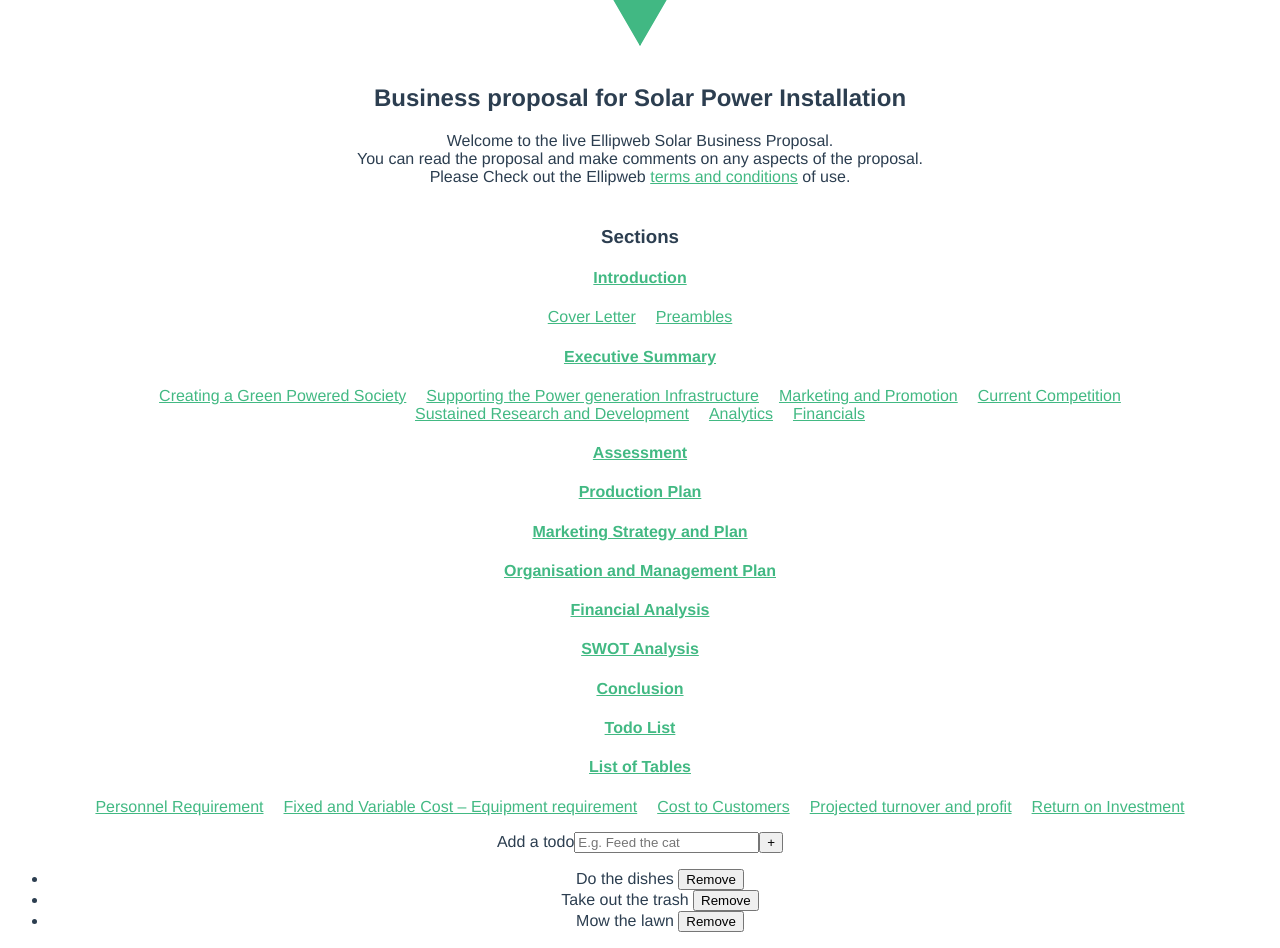
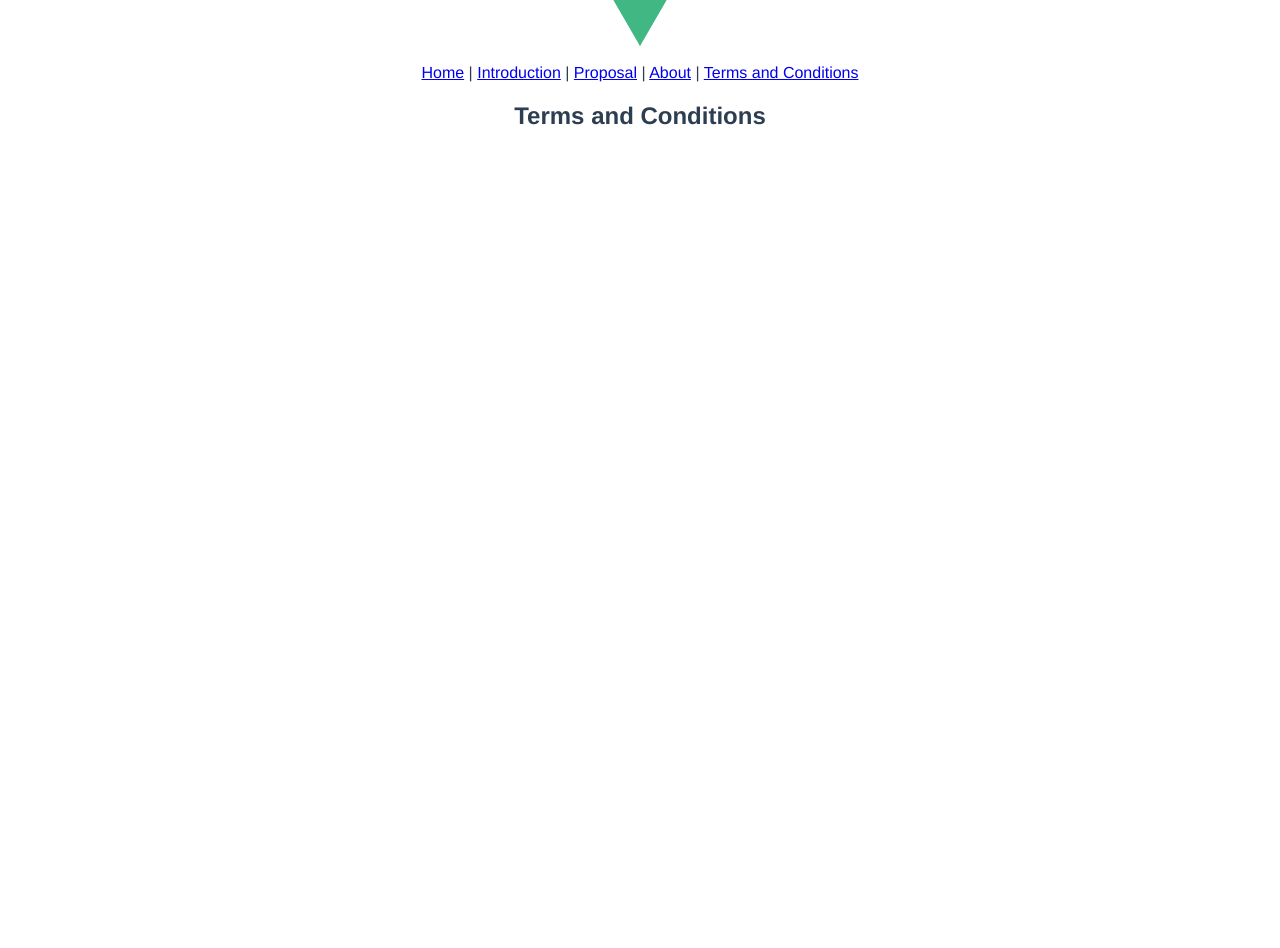
Before and after one commit to vinxus/liveproposal, a Vue app: page /#/terms in a window 1280 px wide. Before the commit this address led to /#/. Shown: the part 200-1148 px from the top of the page. After the commit the page ends 800 px from the top, so only its background shows below. Built offline with nearby package versions, Linux system fonts and the light colour scheme.

Commit message:
Added router-view

```diff
--- a/src/App.vue
+++ b/src/App.vue
@@ -1,36 +1,32 @@
 <template>
   <div id="app">
     <img alt="Vue logo" src="./assets/logo.png">
+    <div id="nav">
+      <router-link to="/">Home</router-link> |
+      <router-link to="/introduction">Introduction</router-link> |
+      <router-link to="/landing">Proposal</router-link> |
+      <router-link to="/about">About</router-link> |
+      <router-link to="terms">Terms and Conditions</router-link>
+    </div>
+    <!-- <LiveProposal msg="Business proposal for Solar Power Installation" /> -->
 
-    <LiveProposal msg="Business proposal for Solar Power Installation" />
-
-    <ToDoList title="First Item" />
+    <!-- <ToDoList title="First Item" /> -->
     <router-view />
   </div>
 </template>
 
 <script>
-import LiveProposal from './components/LiveProposal.vue';
-import ToDoList from './components/ToDoList.vue';
+// import LiveProposal from './components/LiveProposal.vue';
+// import ToDoList from './components/ToDoList.vue';
 
 export default {
   name: 'App',
   components: {
-    LiveProposal,
-    ToDoList,
+    // LiveProposal,
+    // ToDoList,
 
   },
-  computed: {
-    username() {
-      return this.$router.params.username
-    }
 
-  },
-  methods: {
-    goBack() {
-      window.history.length > 1 ? this.$router.go(-1) : this.$router.push('/')
-    }
-  }
 }
 </script>
 
--- a/src/components/Introduction.vue
+++ /dev/null
@@ -1,14 +0,0 @@
-<template>
-    <div>
-        <h3>Introduction</h3>
-        <p></p>
-    </div>
-</template>
-<script>
-export default {
-    name: 'Introduction'
-}
-</script>
-<style scoped>
-
-</style>
--- a/src/components/LiveProposal.vue
+++ b/src/components/LiveProposal.vue
@@ -4,39 +4,39 @@
        <p>
       Welcome to the live Ellipweb Solar Business Proposal.<br>
       You can read the proposal and make comments on any aspects of the proposal.<br/>
-      Please Check out the Ellipweb <a href="https://solar.ellipweb.com" target="_blank" rel="noopener">terms and conditions</a> of use.
+      Please Check out the Ellipweb <router-link to="/terms">terms and conditions</router-link> of use.
     </p>
        <h3>Sections</h3>
-       <h4><a href="">Introduction</a></h4>
+       <h4><router-link to="/intoduction">Introduction</router-link></h4>
        <ul>
-           <li><a href="">Cover Letter</a></li>
-           <li><a href="">Preambles</a></li>
+           <li><router-link to="/">Cover Letter</router-link></li>
+           <li><router-link to="/">Preambles</router-link></li>
        </ul>
-       <h4><a href="">Executive Summary</a></h4>
+       <h4><router-link to="">Executive Summary</router-link></h4>
        <ul>
-            <li><a href="">Creating a Green Powered Society</a></li>
-            <li><a href="">Supporting the Power generation Infrastructure</a></li>
-            <li><a href="">Marketing and Promotion</a></li>
-            <li><a href="">Current Competition</a></li>
-            <li><a href="">Sustained Research and Development</a></li>
-            <li><a href="">Analytics</a></li>
-            <li><a href="">Financials</a></li>
+            <li><router-link to="/">Creating a Green Powered Society</router-link></li>
+            <li><router-link to="/">Supporting the Power generation Infrastructure</router-link></li>
+            <li><router-link to="/">Marketing and Promotion</router-link></li>
+            <li><router-link to="/">Current Competition</router-link></li>
+            <li><router-link to="/">Sustained Research and Development</router-link></li>
+            <li><router-link to="/">Analytics</router-link></li>
+            <li><router-link to="/">Financials</router-link></li>
        </ul>
-       <h4><a href="">Assessment</a></h4>
-       <h4><a href="">Production Plan</a></h4>
-       <h4><a href="">Marketing Strategy and Plan</a></h4>
-       <h4><a href="">Organisation and Management Plan</a></h4>
-       <h4><a href="">Financial Analysis</a></h4>
-       <h4><a href="">SWOT Analysis</a></h4>
-       <h4><a href="">Conclusion</a></h4>
-       <h4><a href="">Todo List</a></h4>
-       <h4><a href>List of Tables</a></h4>
+       <h4><router-link to="/">Assessment</router-link></h4>
+       <h4><router-link to="/">Production Plan</router-link></h4>
+       <h4><router-link to="/">Marketing Strategy and Plan</router-link></h4>
+       <h4><router-link to="/">Organisation and Management Plan</router-link></h4>
+       <h4><router-link to="/">Financial Analysis</router-link></h4>
+       <h4><router-link to="/">SWOT Analysis</router-link></h4>
+       <h4><router-link to="/">Conclusion</router-link></h4>
+       <h4><router-link to="/">Todo List</router-link></h4>
+       <h4><router-link to="/">List of Tables</router-link></h4>
        <ul>
-           <li><a href="">Personnel Requirement</a></li>
-           <li><a href="">Fixed and Variable Cost – Equipment requirement</a></li>
-           <li><a href="">Cost to Customers</a></li>
-           <li><a href="">Projected turnover and profit</a></li>
-           <li><a href="">Return on Investment</a></li>
+           <li><router-link to="/">Personnel Requirement</router-link></li>
+           <li><router-link to="/">Fixed and Variable Cost – Equipment requirement</router-link></li>
+           <li><router-link to="/">Cost to Customers</router-link></li>
+           <li><router-link to="/">Projected turnover and profit</router-link></li>
+           <li><router-link to="/">Return on Investment</router-link></li>
        </ul>
 
    </div>
--- /dev/null
+++ b/src/views/About.vue
@@ -0,0 +1,5 @@
+<template>
+  <div class="about">
+    <h2>This is an about page</h2>
+  </div>
+</template>
--- a/src/views/Home.vue
+++ b/src/views/Home.vue
@@ -5,7 +5,7 @@
 </template>
 <script>
 export default {
-   name: "Home"
+   name: 'Home'
 }
 </script>
 <style scoped>
--- /dev/null
+++ b/src/views/Introduction.vue
@@ -0,0 +1,23 @@
+<template>
+    <div>
+        <h3>Introduction</h3>
+        <p>Ellipweb Solar Power is a company focused on the deployment of solar power systems in Nigeria. <br/>
+        The company aims to improve the access to electricity for the average Nigerian. The company believes <br>
+        solving the problem of power generation in Nigeria can serve to solve other problems such as reducing <br>
+        pollution (noise and particulates) and solving the problem of poverty. The solutions will also help to <br>
+        improve the overall health of Nigerians and hence enhance the productivity and economic growthof the country.
+
+        <p>To do the foregoing we have embarked on this project to roll out solar power generation systems using<br>
+         a combination of credit provision and technical support to the consumers.</p>
+
+        <p>We hope this proposal will convince you that all these could be done affordably and at a profit to the investors.</p>
+    </div>
+</template>
+<script>
+export default {
+    name: 'Introduction'
+}
+</script>
+<style scoped>
+
+</style>
--- /dev/null
+++ b/src/views/TermsAndConditions.vue
@@ -0,0 +1,20 @@
+<template>
+    <div>
+        <h2>{{title}}</h2></div>
+</template>
+<script>
+export default {
+    name: 'TermsAndConditions',
+    data() {
+        return {
+            title: 'Terms and Conditions',
+        }
+    }
+
+
+}
+</script>
+
+<style scoped>
+
+</style>
```
Also changed, not shown: src/router.js (+11 -5 lines).
